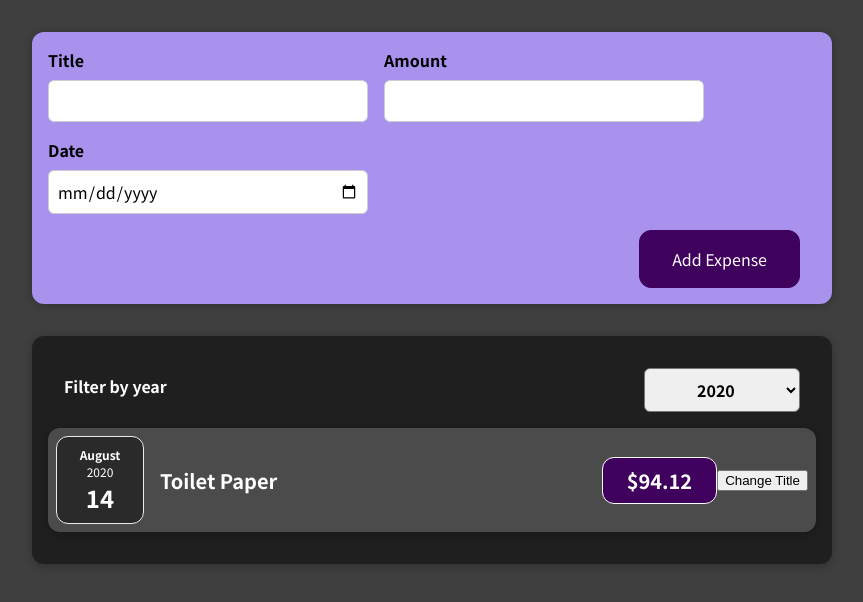
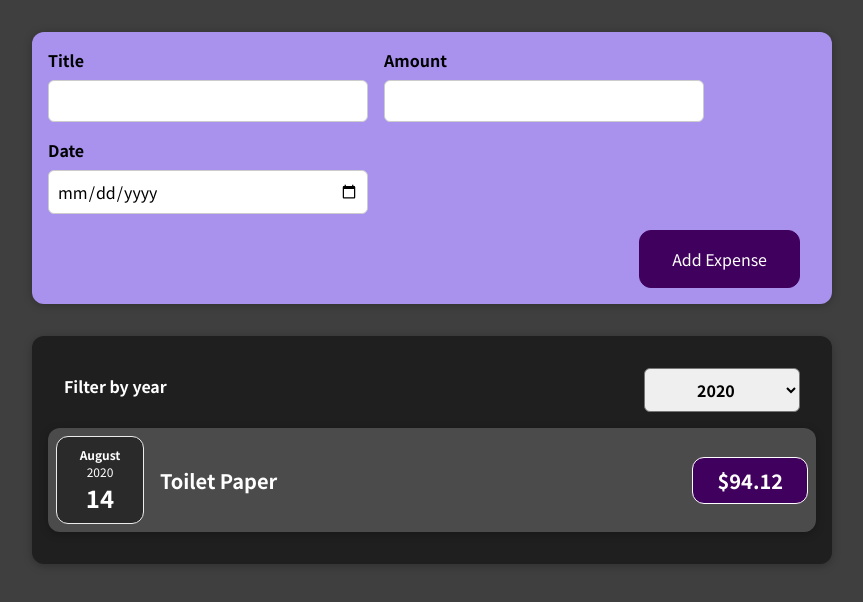
Before and after one commit to thysia-zosa/react-course, a React (Create React App) app in the folder 03-react-basic-and-components/: page / in a window 1280 px wide. Shown: the top 602 px of the page, without its empty margins (208-1071 px from the left). Built offline with nearby package versions, Linux system fonts and the light colour scheme; the HTML template or start-up script is replaced by a standard one.

Commit message:
More stateless components

```diff
--- a/03-react-basic-and-components/src/components/Expense/ExpenseItem.js
+++ b/03-react-basic-and-components/src/components/Expense/ExpenseItem.js
@@ -1,18 +1,8 @@
-import { useState } from "react";
-
 import Card from "../UI/Card";
 import ExpenseDate from "./ExpenseDate";
 import "./ExpenseItem.css";
 
-function ExpenseItem(props) {
-  const [title, setTitle] = useState(props.title);
-
-  let { date, amount } = props;
-
-  function clickHandler() {
-    setTitle('Changed');
-  }
-
+function ExpenseItem({title, amount, date}) {
   return (
     <Card className="expense-item">
       <ExpenseDate date={date} />
@@ -20,7 +10,6 @@
         <h2>{title}</h2>
         <div className="expense-item__price">${amount}</div>
       </div>
-      <button onClick={clickHandler}>Change Title</button>
     </Card>
   );
 }
```
